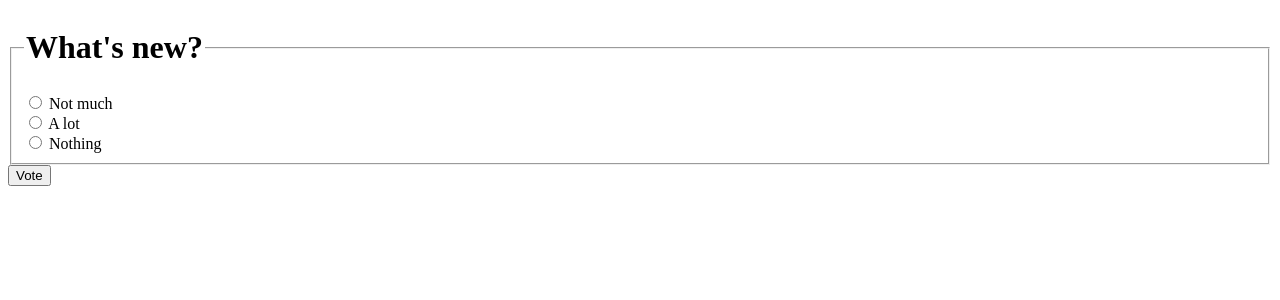
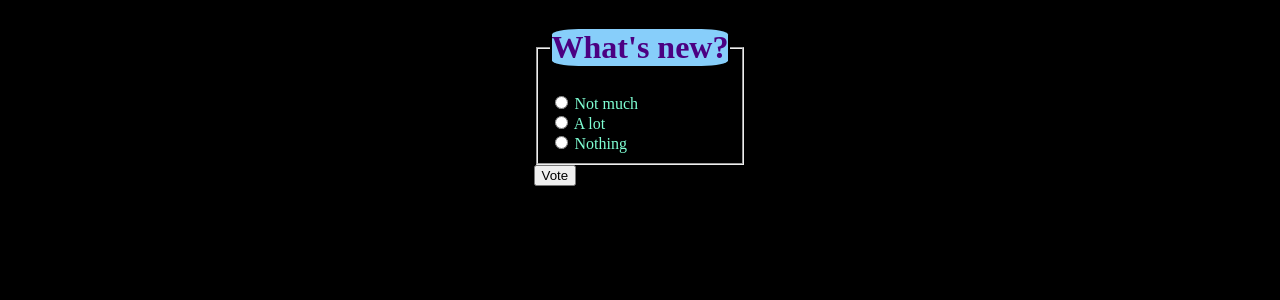
Before and after one commit to Rinava/djangoProjectTutorial, a Django app: page /polls/1/ in a window 1280 px wide. Shown: the top 300 px of the page. Run offline with Django 3.2, Linux system fonts and the light colour scheme; data comes from the database, SQL or seed files in the repository; both versions use the stored data as it was after the commit.

Commit message:
pages styles

```diff
--- /dev/null
+++ b/mysite/polls/static/polls/detail.css
@@ -0,0 +1,16 @@
+label {
+    color: aquamarine;
+}
+
+.title {
+    color: indigo;
+    background: lightskyblue;
+    border-radius: 15%;
+}
+
+body {
+    background: black;
+    display: flex;
+    flex-direction: column;
+    align-items: center;
+}
--- a/mysite/polls/templates/polls/detail.html
+++ b/mysite/polls/templates/polls/detail.html
@@ -3,13 +3,16 @@
 <head>
     <meta charset="UTF-8">
     <title>Question Detail</title>
+    {% load static %}
+    <link rel="stylesheet" type="text/css" href="{% static 'polls/detail.css' %}">
+
 </head>
 <body>
 <form action="{% url 'polls:vote' question.id %}" method="post">
     {% csrf_token %}
     <fieldset>
         <legend>
-            <h1>
+            <h1 class="title">
                 {{ question.question_text }}
             </h1>
         </legend>
--- a/mysite/polls/templates/polls/index.html
+++ b/mysite/polls/templates/polls/index.html
@@ -2,9 +2,12 @@
 <html>
 <head>
     <meta charset="utf-8">
-    <title>My test page</title>
+    <title>Questions</title>
+    {% load static %}
+    <link rel="stylesheet" type="text/css" href="{% static 'polls/style.css' %}">
 </head>
 <body>
+<h1 class="title">Questions</h1>
 {% if latest_question_list %}
     <ul>
         {% for question in latest_question_list %}
--- a/mysite/polls/views.py
+++ b/mysite/polls/views.py
@@ -24,7 +24,7 @@ class DetailView(generic.DetailView):
 
 class ResultsView(generic.DetailView):
     model = Question
-    template_name = 'polls/result.html'
+    template_name = 'polls/results.html'
 
 
 def vote(request, question_id):
```
Also changed, not shown: mysite/polls/static/polls/style.css (added, +29 -0 lines), mysite/polls/templates/polls/results.html (+7 -3 lines), mysite/db.sqlite3.
